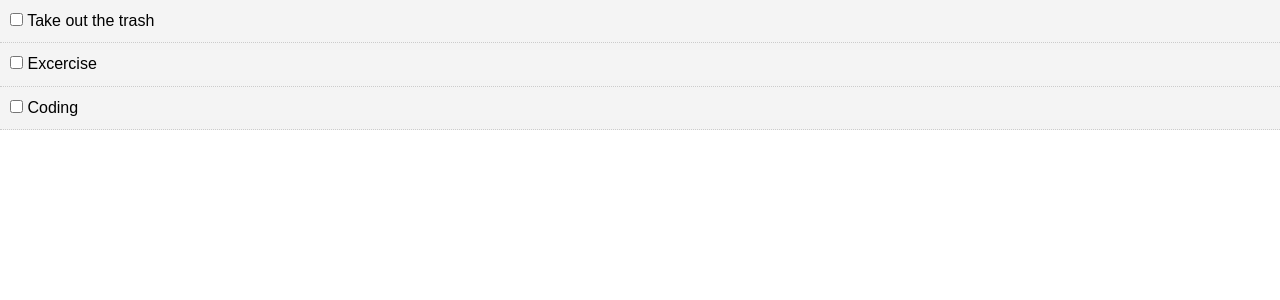
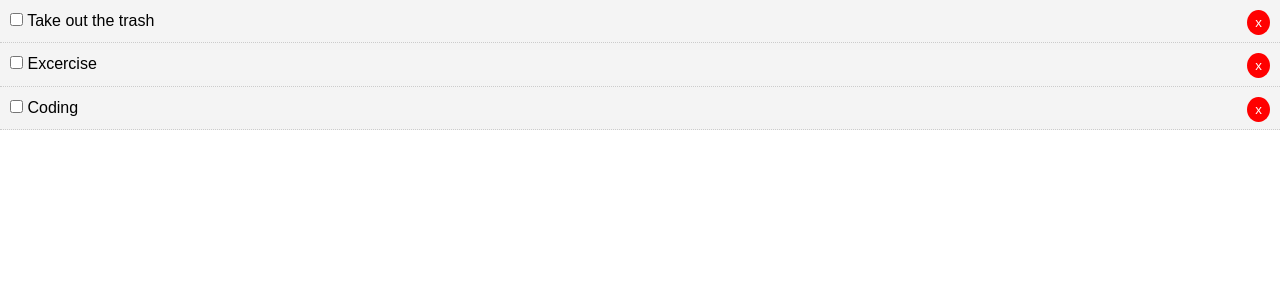
Before and after one commit to dagrtaru/ReactTodo, a React (Create React App) app: page / in a window 1280 px wide. Shown: the top 300 px of the page. Built offline with nearby package versions, Linux system fonts and the light colour scheme.

Commit message:
Update TodoItem.js

```diff
--- a/src/components/TodoItem.js
+++ b/src/components/TodoItem.js
@@ -18,6 +18,7 @@ export class TodoItem extends Component {
                 <p>
                     <input type="checkbox" onChange={this.props.markComplete.bind(this, id)}/> {'  '}
                     { title }
+                    <button onClick={this.props.delTodo.bind(this, id)}style={btnStyle}>x</button>
                 </p>
             </div>
         )
@@ -29,4 +30,14 @@ TodoItem.propTypes = {
     todo : PropTypes.object.isRequired
 }
 
+const btnStyle = {
+    background : '#ff0000',
+    color : '#fff',
+    border : 'none',
+    padding : '5px 8px',
+    borderRadius : '50%',
+    cursor : 'pointer',
+    float : 'right'
+};
+
 export default TodoItem
```
